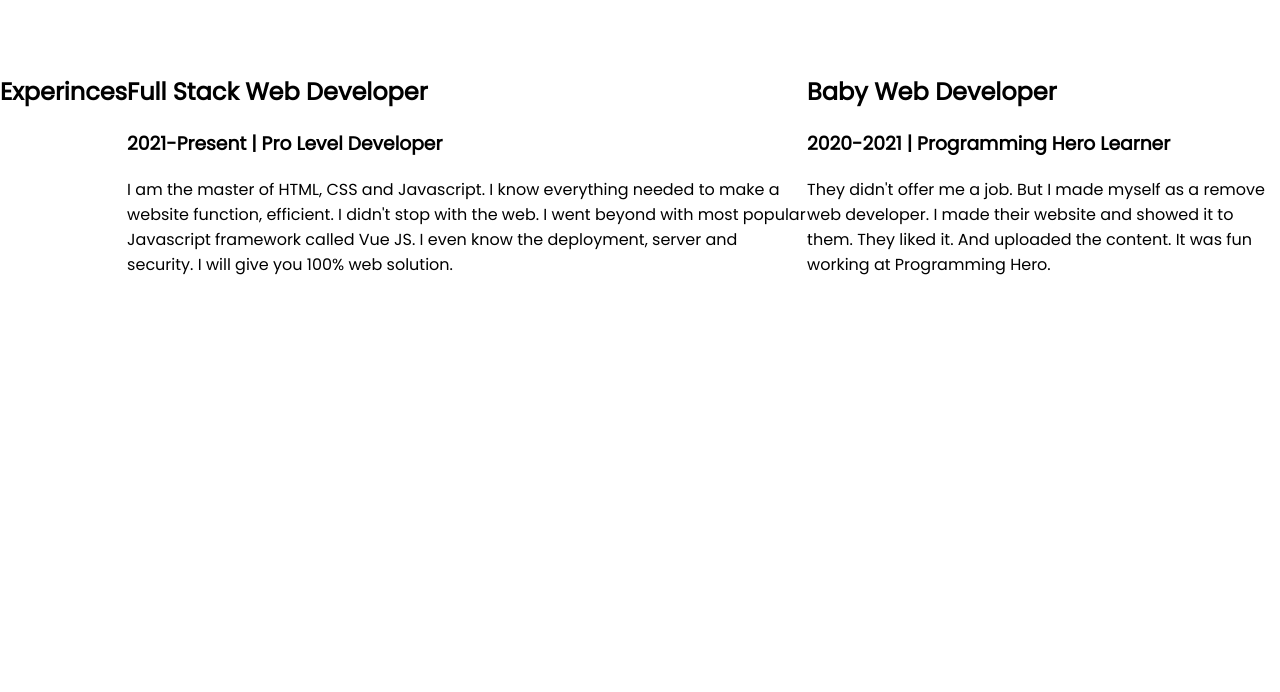
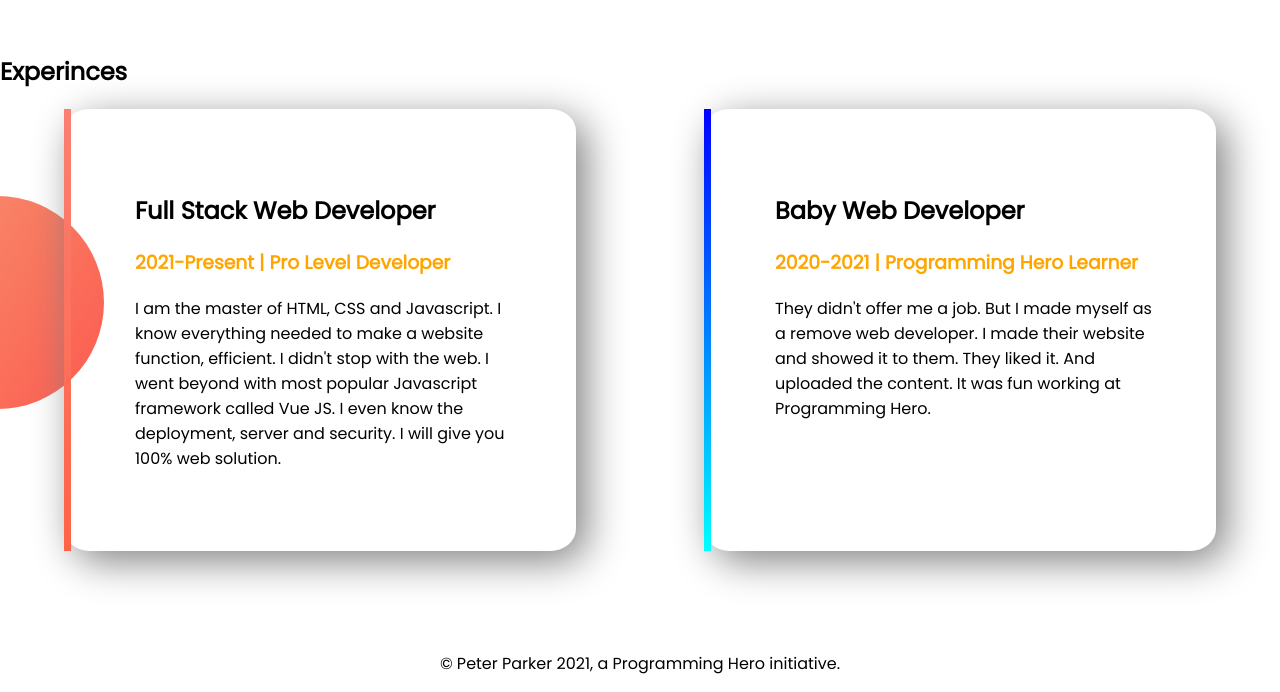
Before and after one commit to ferdousahsan/developer-portfolio, a plain HTML site: page index.html in a window 1280 px wide. Shown: the part 1416-2108 px from the top of the page. Before the commit the page ends 1809 px from the top, so only its background shows below. Drawn offline with Linux system fonts and the light colour scheme.

Commit message:
finalsent

```diff
--- a/index.html
+++ b/index.html
@@ -13,7 +13,7 @@
 </head>
 
 <body>
-    <section class="top-bottom">
+    <section class="top-bottom flexiable-container">
         <div class="half-width">
             <h1>Welcome To</h1>
             <h1> <span class="Ahsancolor">Ahsan Ferdous</span> World</h1>
@@ -28,7 +28,7 @@
             <img src="images/jhankar.png" alt="">
         </div>
     </section>
-    <section class="nd-line">
+    <section class="nd-line flexiable-container">
         <div class="half-width">
             <img src="images/jhankar2.png" alt="">
         </div>
@@ -41,23 +41,30 @@
         </div>
 
     </section>
-    <section>
+    <section class="experince-item">
         <h1>Experinces</h1>
-        <div>
+        <div class="flexiable-container">
+            <div id="bordercolortwo" class="experince-area">
                 <h1>Full Stack Web Developer</h1>
-            <h3>2021-Present | Pro Level Developer</h3>
+                <h3 class="Ahsancolor">2021-Present | Pro Level Developer</h3>
                 <p>I am the master of HTML, CSS and Javascript. I know everything needed to make a website function,
-                efficient. I didn't stop with the web. I went beyond with most popular Javascript framework called Vue
+                    efficient. I didn't stop with the web. I went beyond with most popular Javascript framework called
+                    Vue
                     JS. I even know the deployment, server and security. I will give you 100% web solution.</p>
             </div>
-        <div>
+            <div id="bordercolorone" class="experince-area">
                 <h1>Baby Web Developer</h1>
-            <h3>2020-2021 | Programming Hero Learner</h3>
-            <p>They didn't offer me a job. But I made myself as a remove web developer. I made their website and showed
+                <h3 class="Ahsancolor">2020-2021 | Programming Hero Learner</h3>
+                <p>They didn't offer me a job. But I made myself as a remove web developer. I made their website and
+                    showed
                     it to them. They liked it. And uploaded the content. It was fun working at Programming Hero.</p>
             </div>
 
+        </div>
     </section>
+    <footer>
+        <p>© Peter Parker 2021, a Programming Hero initiative.</p>
+    </footer>
 
 </body>
 
--- a/style.css
+++ b/style.css
@@ -3,12 +3,13 @@ body{
     margin: 0;
 }
 h1{
-    font: size 50px;
+    font: size 100px;
 }
+
 .Ahsancolor{
     color: orange;
 }
-section{
+.flexiable-container{
     display:flex;
     margin-bottom: 100px;
 }
@@ -40,3 +41,30 @@ section{
     background-repeat: no-repeat;
     background-position: right;
 }
+.experince-item{
+    background-image: url(images/exp-bg.png);
+    background-repeat: no-repeat;
+    background-position: left;
+
+}
+.experince-area{
+    box-shadow: 10px 10px 40px gray;
+    width: 40%;
+    margin-right: 5%;
+    margin-left: 5%;
+    padding: 5%;
+    border-radius: 5%;
+}
+#bordercolorone{
+    border-left: 7px solid;
+    border-image: linear-gradient(blue, cyan) ;
+    border-image-slice: 1;
+}
+#bordercolortwo{
+    border-left: 7px solid;
+    border-image: linear-gradient(salmon, tomato) ;
+    border-image-slice: 1;
+}
+footer p{
+    text-align: center;
+}
```
Also changed, not shown: 4 other files. Lines whose indentation alone changed are shown as unchanged.
